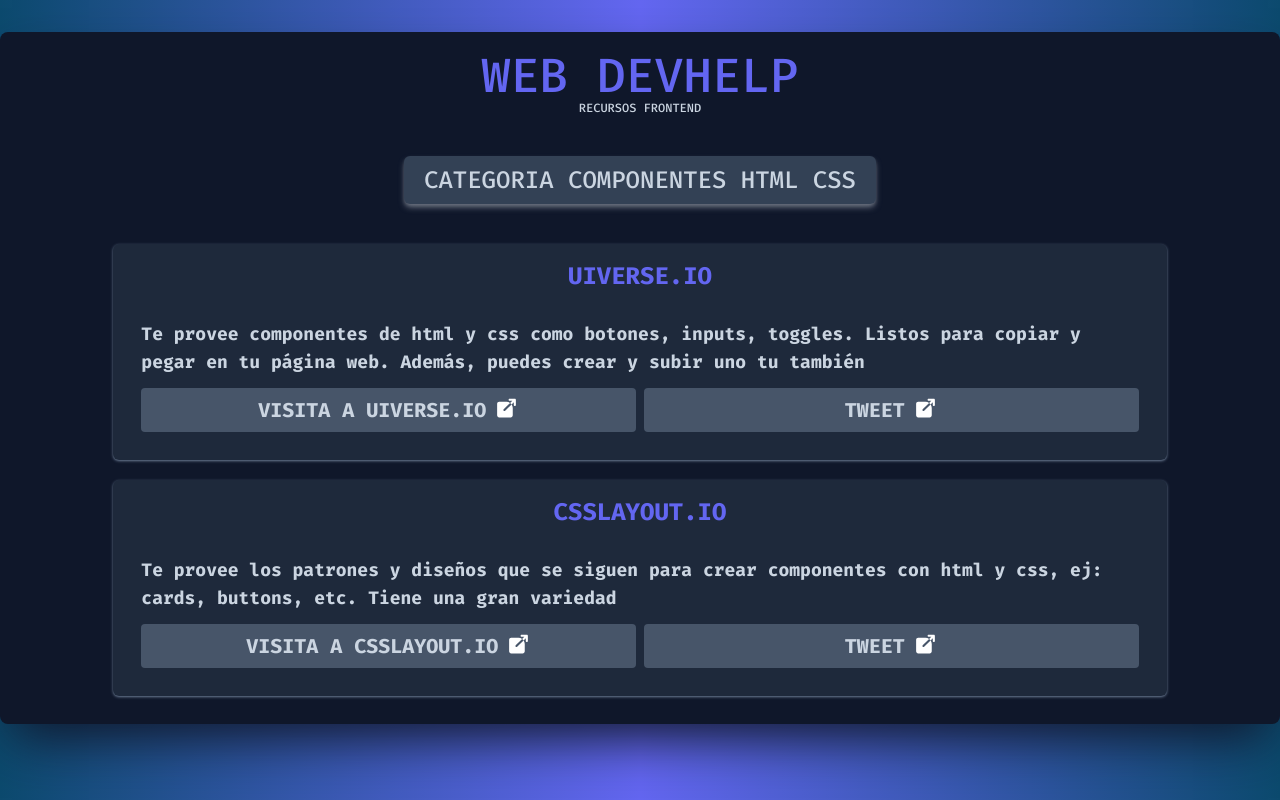
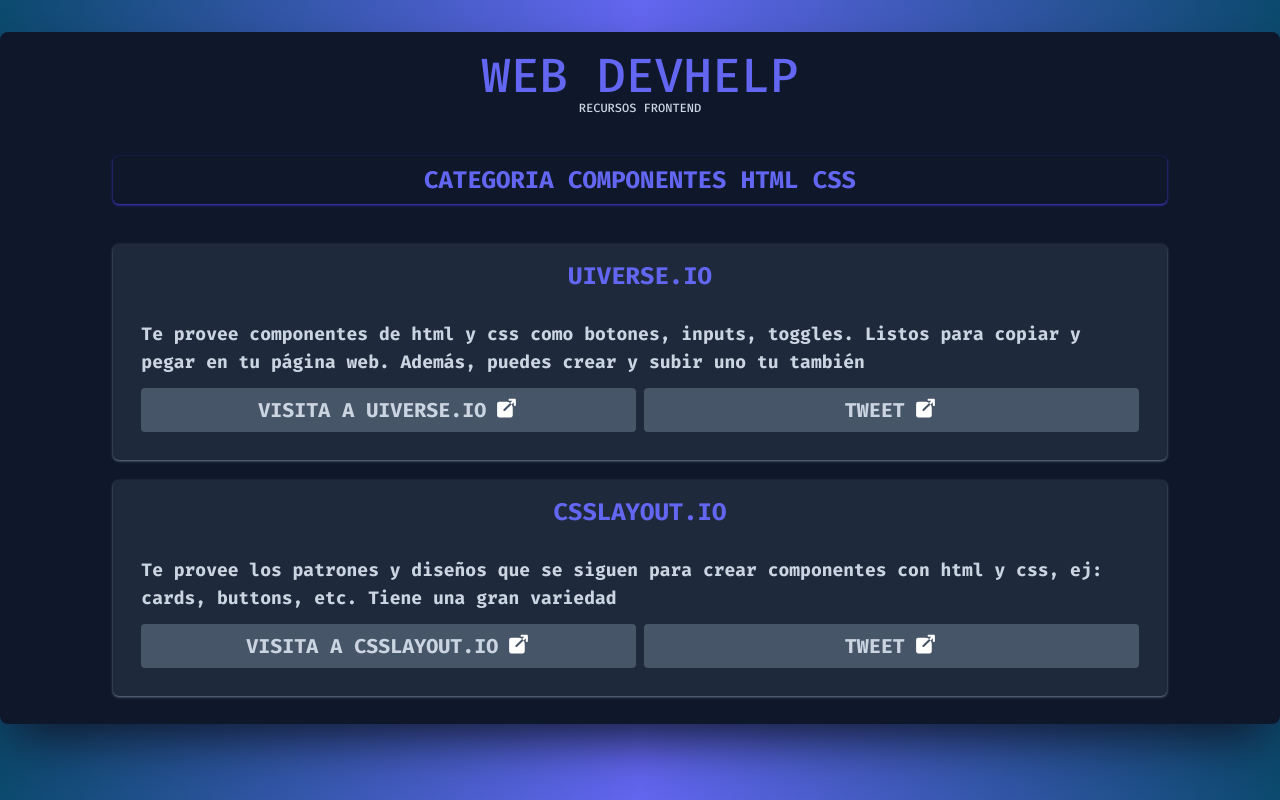
Before and after one commit to ivanosquis10/webDevHelp, a React (Vite) app: page /category-componentshtml in a window 1280 px wide. Built offline with nearby package versions, Linux system fonts and the light colour scheme.

Commit message:
se arreglo el titulo de las categorias

```diff
--- a/src/Components/HeaderCategories.jsx
+++ b/src/Components/HeaderCategories.jsx
@@ -1,6 +1,6 @@
 const HeaderCategories = ({ heading }) => {
   return (
-    <h3 className="bg-slate-700 w-fit mx-auto text-slate-300 font-medium text-center text-base uppercase md:text-2xl px-5 py-2 rounded-md shadow-md shadow-gray-500 mb-10">
+    <h3 className="md:w-10/12 mx-auto text-indigo-500 font-bold text-center text-base uppercase md:text-2xl px-5 py-2 rounded-md shadow shadow-indigo-700 mb-10">
       {heading}
     </h3>
   );
```
